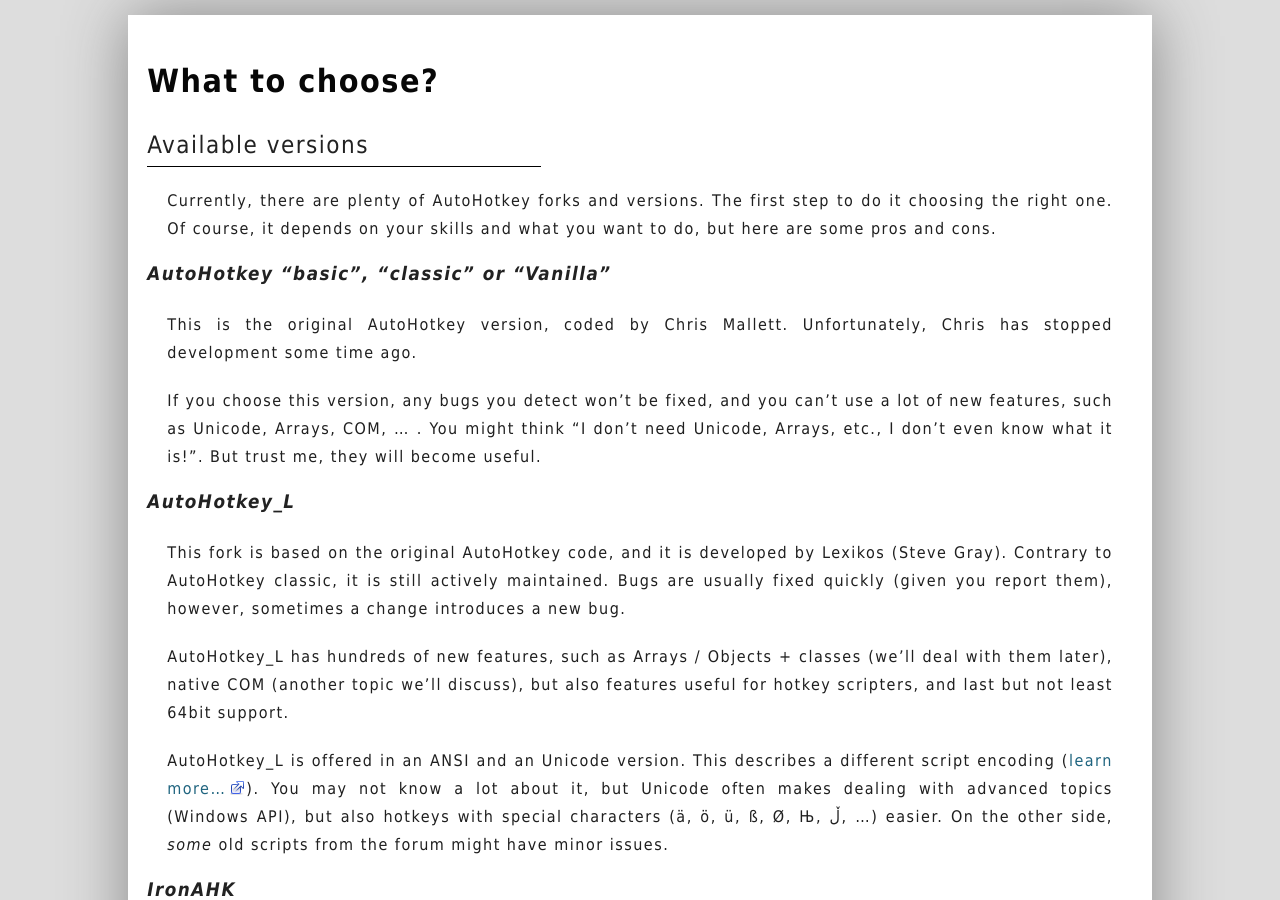
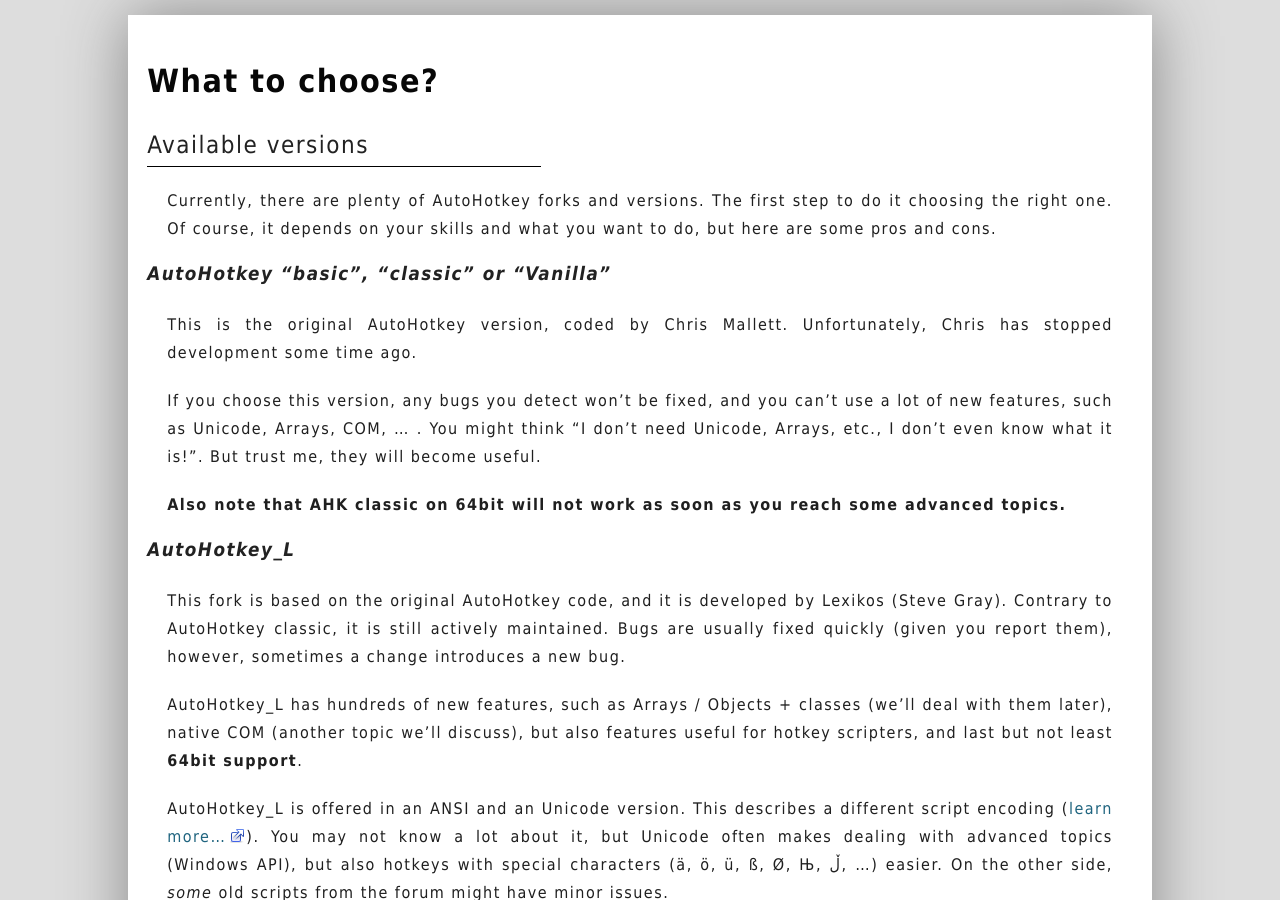
Before and after one commit to maul-esel/ahkbook, a Jekyll site: the page built from en/_posts/2011-10-30-What-Version-To-Choose.markdown, in a window 1280 px wide and 900 px high. Built offline with Jekyll 4.4.1, drawn with Linux system fonts in a browser that asks for light colours.

Commit message:
add explicit note on 64bit

```diff
--- a/en/_posts/2011-10-30-What-Version-To-Choose.markdown
+++ b/en/_posts/2011-10-30-What-Version-To-Choose.markdown
@@ -15,11 +15,13 @@ This is the original AutoHotkey version, coded by Chris Mallett. Unfortunately,
 
 If you choose this version, any bugs you detect won't be fixed, and you can't use a lot of new features, such as Unicode, Arrays, COM, ... . You might think "I don't need Unicode, Arrays, etc., I don't even know what it is!". But trust me, they will become useful.
 
+**Also note that AHK classic on 64bit will not work as soon as you reach some advanced topics.**
+
 ### AutoHotkey\_L
 This fork is based on the original AutoHotkey code, and it is developed by Lexikos (Steve Gray). Contrary to AutoHotkey classic, it is still actively maintained.
 Bugs are usually fixed quickly (given you report them), however, sometimes a change introduces a new bug.
 
-AutoHotkey\_L has hundreds of new features, such as Arrays / Objects + classes (we'll deal with them later), native COM (another topic we'll discuss), but also features useful for hotkey scripters, and last but not least 64bit support.
+AutoHotkey\_L has hundreds of new features, such as Arrays / Objects + classes (we'll deal with them later), native COM (another topic we'll discuss), but also features useful for hotkey scripters, and last but not least **64bit support**.
 
 AutoHotkey\_L is offered in an ANSI and an Unicode version. This describes a different script encoding \([learn more...](http://www.joelonsoftware.com/printerFriendly/articles/Unicode.html "The Absolute Minimum Every Software Developer Absolutely, Positively Must Know About Unicode and Character Sets \(No Excuses!\)")\). You may not know a lot about it, but Unicode often makes dealing with advanced topics (Windows API), but also hotkeys with special characters (&auml;, &ouml;, &uuml;, &szlig;, &Oslash;, Њ, ڵ, ...) easier. On the other side, *some* old scripts from the forum might have minor issues.
 
```
